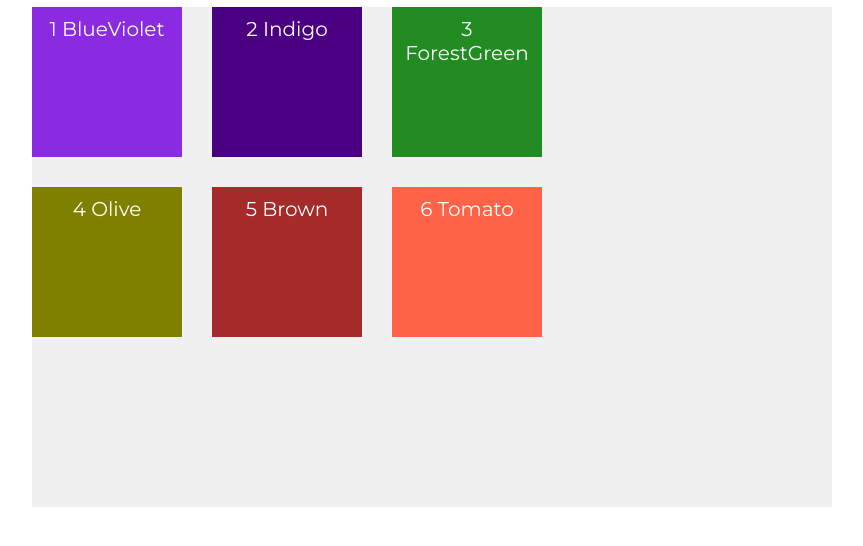
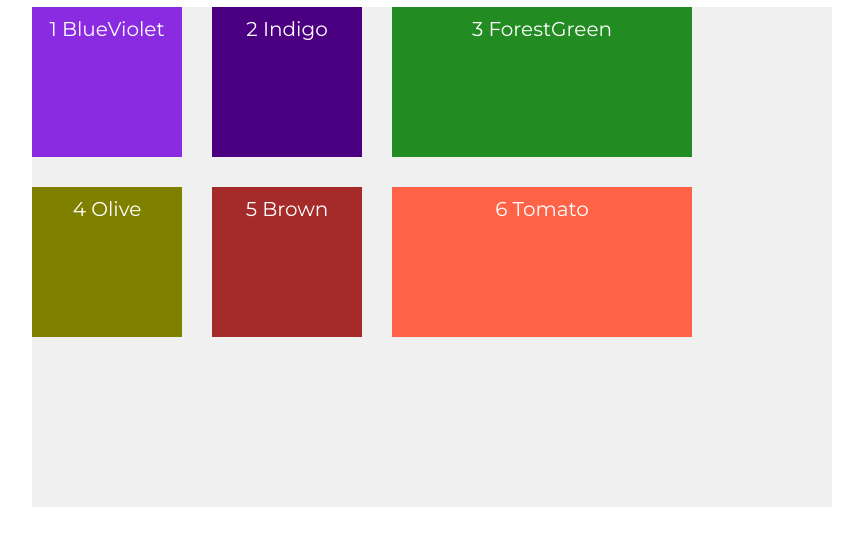
Before and after one commit to lemuelpjr/GridSanbox, a plain HTML site: page index.html in a window 1280 px wide. Shown: the part 62-608 px from the top of the page, without its empty margins (208-1071 px from the left). Drawn offline with Linux system fonts and the light colour scheme.

Commit message:
add repeat rows and columns examples

```diff
--- a/scss/main.scss
+++ b/scss/main.scss
@@ -23,9 +23,15 @@ body {
   margin-bottom: 3rem;
   display: grid;
   // Define the number and height of rows
-  grid-template-rows: 15rem 15rem;
+  // grid-template-rows: 15rem 15rem;
   // Define the number and width of columns
-  grid-template-columns: 15rem 15rem 15rem;
+  // grid-template-columns: 15rem 15rem 15rem;
+
+  // Define the number and height of rows using REPEAT
+  grid-template-rows: repeat(2, 15rem);
+  // Define the number and width of columns using REPEAT
+  grid-template-columns: repeat(2, 15rem) 30rem;
+
   // Define gutter between rows
   // grid-row-gap: 2rem;
   // Define gutter between columns
```
Also changed, not shown: css/main.css, 1 other file.
